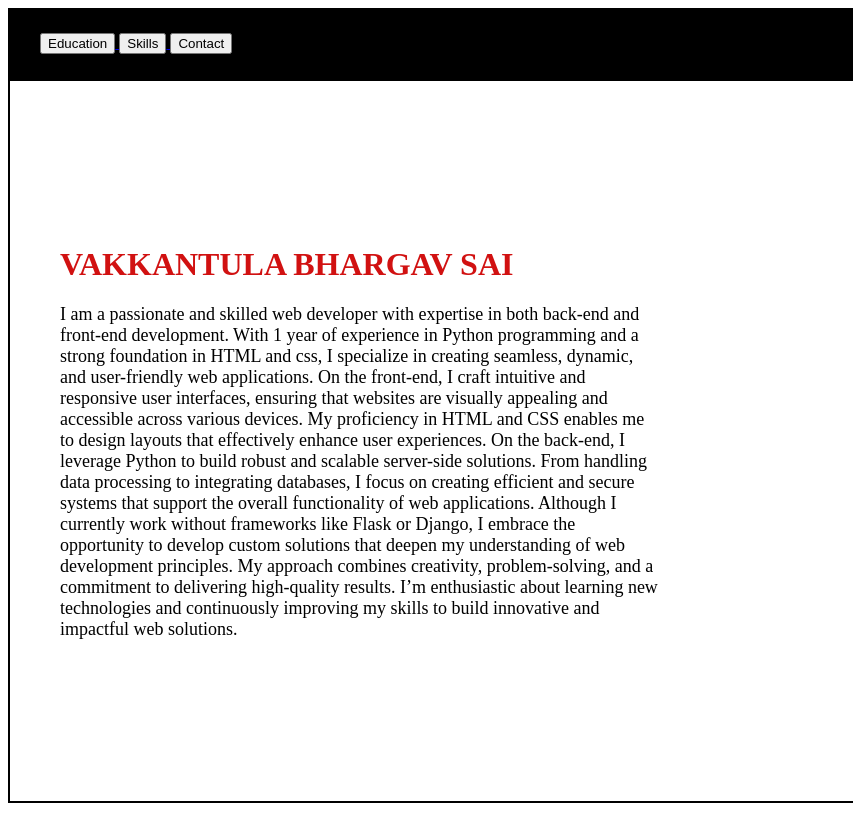
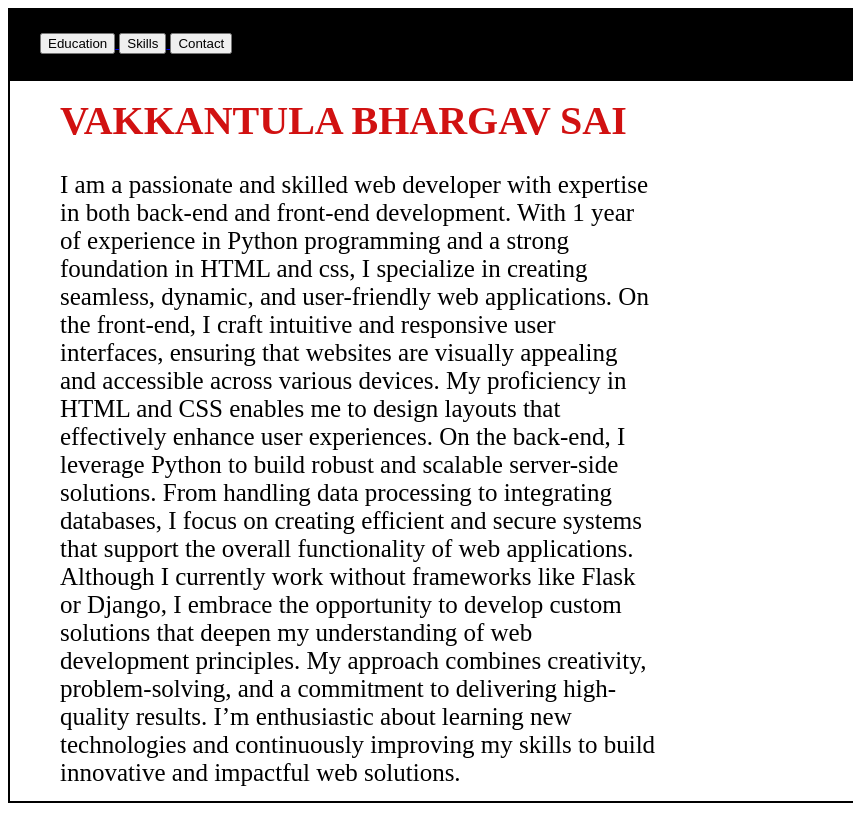
Before and after one commit to Bhargavvakkantula/bhargav.portfolio, a plain HTML site: page index.html in a window 1280 px wide. Shown: the top 816 px of the page, 0-853 px from the left. Drawn offline with Linux system fonts and the light colour scheme.

Commit message:
Update style.css

```diff
--- a/style.css
+++ b/style.css
@@ -41,14 +41,14 @@
     font-weight: bold;
     font-size: 60px;
     color: rgb(209, 17, 17);
-    font-size:xx-large;
+    font-size:40px;
 
 }
 .Home-p{
     font-family: 'Times New Roman', Times, serif;
     font-size: 25px ;
     flex-direction: column;
-    font-size: large;
+    font-size: 25px;
 
 }
 
```
